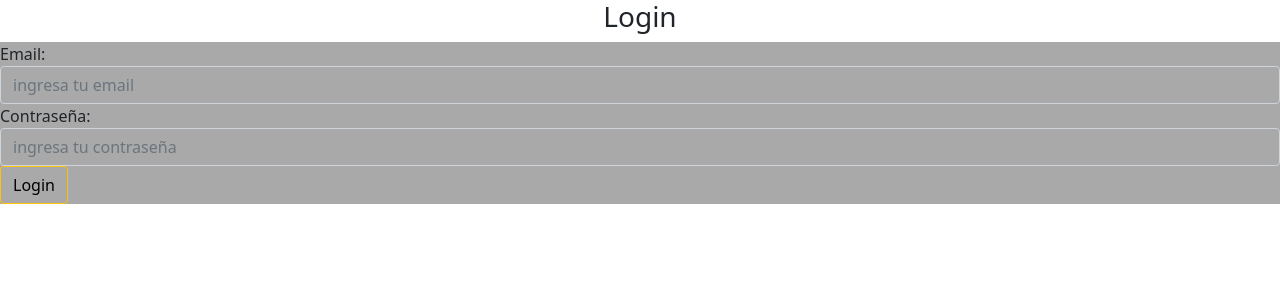
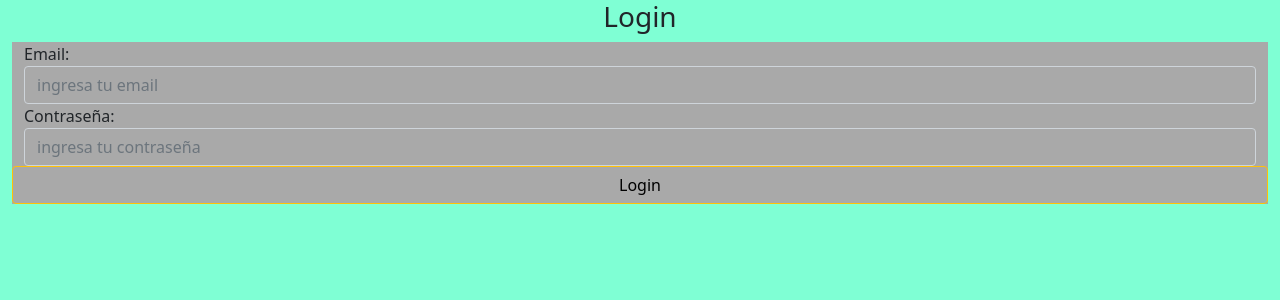
Before and after one commit to janeta-k/ryck-and-morty, a Vue app: page /login in a window 1280 px wide. Shown: the top 300 px of the page. Built offline with nearby package versions, Linux system fonts and the light colour scheme.

Commit message:
cambios en el login

```diff
--- a/src/components/Login.vue
+++ b/src/components/Login.vue
@@ -1,6 +1,6 @@
 <template>
-<div>
-    <form >
+<div class="container-fluid">
+    <form class="row" >
 
         <div class="form-group">
             <label >Email:</label>
@@ -51,5 +51,9 @@ export default {
 </script>
 
 <style scoped>
-    *{background-color:darkgray}
+    *{
+         background-color:darkgray;
+     }
+
+
 </style>
--- a/src/views/LoginView.vue
+++ b/src/views/LoginView.vue
@@ -1,9 +1,12 @@
 <template>
-<div>
+<div class="background">
+<div class="container-fluid">
     <h3 class="text-center">Login</h3>
     <Login/>
 </div>
+</div>
 </template>
+
 
 <script>
 import Login from '@/components/Login.vue'
@@ -17,6 +20,8 @@ export default{
 </script>
 
 <style scoped>
-
-
+   .background{
+       background-color: aquamarine;
+       height: 100vh;
+   }
 </style>
```
